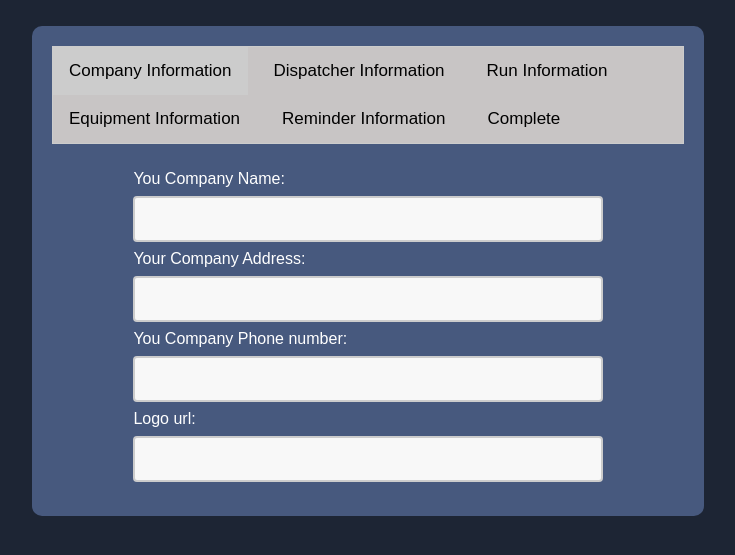
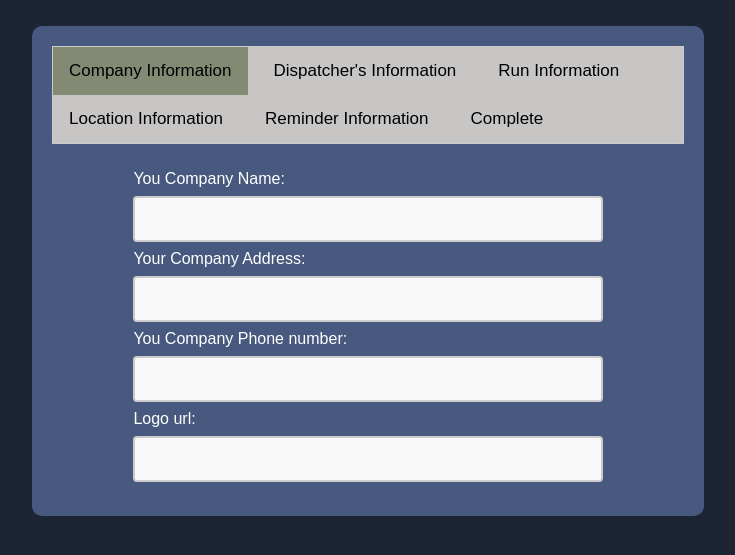
Before and after one commit to yg1222/bill-of-lading, a Flask app: page / in a window 1280 px wide. Shown: the top 555 px of the page, without its empty margins (272-1007 px from the left). Run offline with Flask 2, Linux system fonts and the light colour scheme.

Commit message:
modified

```diff
--- a/static/styles.css
+++ b/static/styles.css
@@ -35,11 +35,11 @@ body{
   }
 
   .tab button:hover {
-  background-color: #ddd;
+  background-color: #b1cef1;
   }
 
   .tab button.active {
-  background-color: #ccc;
+  background-color: #828a74;
   }
 
   .tabcontent {
--- a/templates/form.html
+++ b/templates/form.html
@@ -17,9 +17,9 @@
     <div class="main_div">
         <div class="tab">
             <button class="tablinks active" onclick="openTab(event, 'company')">Company Information</button>
-            <button class="tablinks" onclick="openTab(event, 'dispatcher')">Dispatcher Information</button>
+            <button class="tablinks" onclick="openTab(event, 'dispatcher')">Dispatcher's Information</button>
             <button class="tablinks" onclick="openTab(event, 'run')">Run Information</button>
-            <button class="tablinks" onclick="openTab(event, 'equipment')">Equipment Information</button>
+            <button class="tablinks" onclick="openTab(event, 'location')">Location Information</button>
             <button class="tablinks" onclick="openTab(event, 'reminder')">Reminder Information</button>
             <button class="tablinks gen_btn" onclick="openTab(event, 'complete')">Complete</button>
         </div>
@@ -48,6 +48,15 @@
 
                 <label for="input3">Dispatcher's Phone#:</label>
                 <input type="text" id="input3" name="dispatcher_phone"><br>
+
+                <label for="input6">Carrier</label>
+                <input type="text" id="input6" name="to_company"><br>
+
+                <label for="input7">Equipment Details:</label>
+                <input type="text" name="equipment_details"><br>
+
+                <label for="input7">Bill To:</label>
+                <input type="text" id="input7" name="bill_to"><br>
             </div>
 
             <div id="run" class="tabcontent active">
@@ -56,12 +65,6 @@
 
                 <label for="input5">Dock #:</label>
                 <input type="text" id="input5" name="dock"><br>
-
-                <label for="input6">Carrier</label>
-                <input type="text" id="input6" name="to_company"><br>
-
-                <label for="input7">Bill To:</label>
-                <input type="text" id="input7" name="bill_to"><br>
 
                 <label for="input7">Quantity:</label>
                 <input type="text" id="input7" name="quantity"><br>
@@ -73,9 +76,8 @@
                 <input type="text" id="input7" name="rate"><br>
             </div>
 
-            <div id="equipment" class="tabcontent active">
-                <label for="input7">Equipment Details:</label>
-                <input type="text" name="equipment_details"><br>
+            <div id="location" class="tabcontent active">
+
 
                 <label for="input8">Pickup Location:</label>
                 <input type="text" id="input8" name="pickup_location"><br>
```
